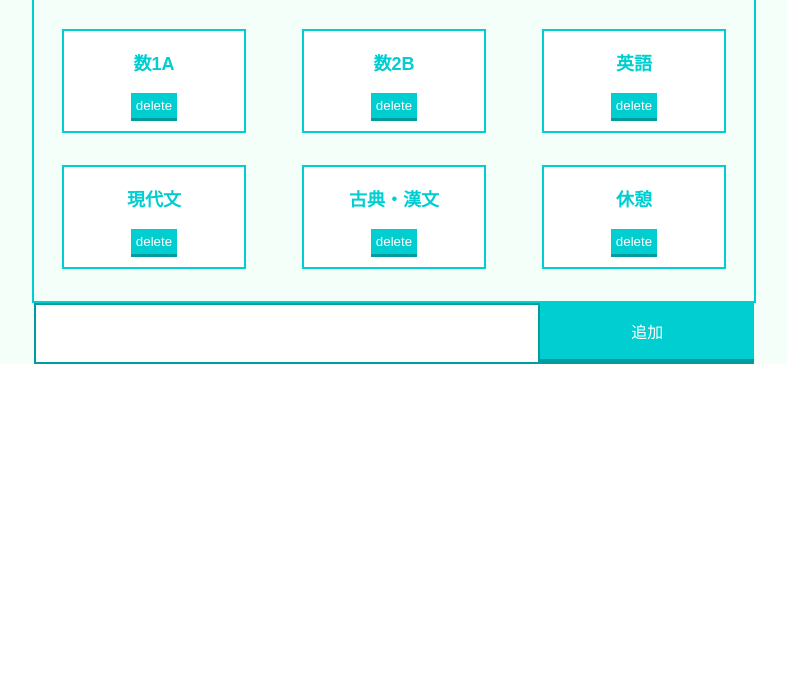
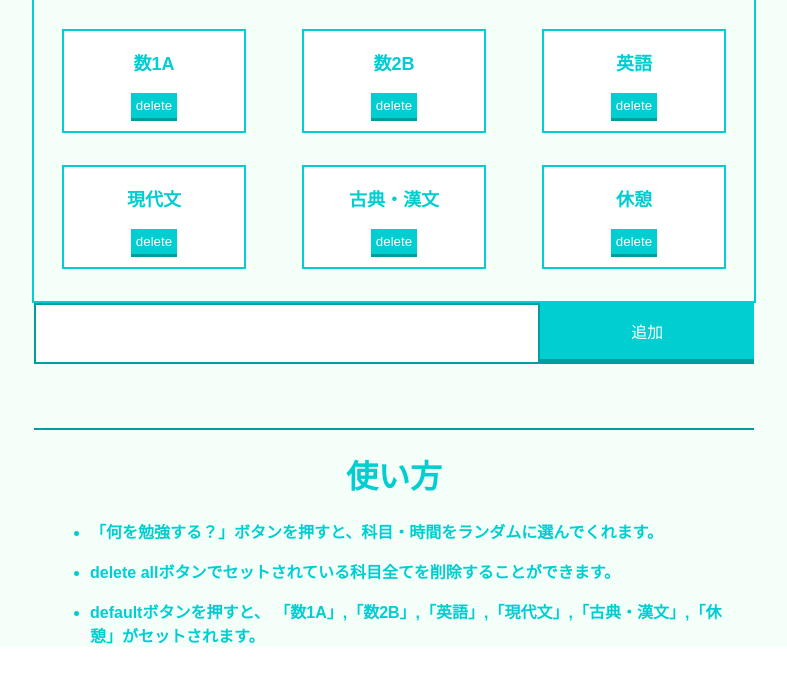
Before and after one commit to Kotaro456/react-Pickup-study, a React app: page / in a window 1280 px wide. Shown: the part 563-1246 px from the top of the page, without its empty margins (246-1033 px from the left). Before the commit the page ends 991 px from the top, so only its background shows below. Built offline with nearby package versions, Linux system fonts and the light colour scheme.

Commit message:
made Explain component

```diff
--- /dev/null
+++ b/src/components/Explain.js
@@ -0,0 +1,27 @@
+import React from "react";
+
+class Explain extends React.Component {
+  render() {
+    return (
+      <div className="explain">
+        <h1 className="explain__title">使い方</h1>
+        <ul className="explain__lists">
+          <li className="explain__lists-list">
+            「何を勉強する？」ボタンを押すと、科目・時間をランダムに選んでくれます。
+          </li>
+
+          <li className="explain__lists-list">
+            delete allボタンでセットされている科目全てを削除することができます。
+          </li>
+
+          <li className="explain__lists-list">
+            defaultボタンを押すと、
+            「数1A」,「数2B」,「英語」,「現代文」,「古典・漢文」,「休憩」がセットされます。
+          </li>
+        </ul>
+      </div>
+    );
+  }
+}
+
+export default Explain;
--- a/src/components/PickUpStudy.js
+++ b/src/components/PickUpStudy.js
@@ -4,6 +4,7 @@ import PickUp from "./PickUp";
 import AddOption from "./AddOption";
 import Options from "./Options";
 import Modal from "./Modal";
+import Explain from "./Explain";
 
 class PickUpStudy extends React.Component {
   constructor(props) {
@@ -34,7 +35,9 @@ class PickUpStudy extends React.Component {
   }
 
   defaultBack() {
-    this.setState({ subjects: ["数1A", "数2B", "英語", "現代文", "古典・漢文", "休憩"] });
+    this.setState({
+      subjects: ["数1A", "数2B", "英語", "現代文", "古典・漢文", "休憩"],
+    });
   }
 
   deleteOne(removeSubject) {
@@ -141,7 +144,6 @@ class PickUpStudy extends React.Component {
           )
         }
 
-
         <PickUp handleOpenModal={this.handleOpenModal} />
         <Options
           subjects={this.state.subjects}
@@ -152,6 +154,7 @@ class PickUpStudy extends React.Component {
           studyTime={this.state.studyTime}
         />
         <AddOption subjects={this.state.subjects} addOption={this.addOption} />
+        <Explain />
       </div>
     );
   }
--- /dev/null
+++ b/src/styles/base/components/_explain.scss
@@ -0,0 +1,26 @@
+@mixin mq($breakpoint: md) {
+  @media #{map-get($breakpoints, $breakpoint)} {
+    @content;
+  }
+}
+
+.explain {
+  width: 90%;
+  margin: $s-size auto $xxl-size auto;
+  border-top: 2px solid darken($darkturquoise, 10%);
+
+  &__title {
+    text-align: center;
+    font-size: $l-size;
+  }
+
+  &__lists {
+    width: 90%;
+    margin: 0 auto;
+
+    &-list {
+      margin-bottom: $m-size;
+      font-weight: 600;
+    }
+  }
+}
--- a/src/styles/style.scss
+++ b/src/styles/style.scss
@@ -1,9 +1,10 @@
-@import './base/settings';
-@import './base/base';
-@import './base/components/pickUpStudy';
-@import './base/components/header';
-@import './base/components/pickup';
-@import './base/components/options';
-@import './base/components/addoption';
-@import './base/components/option';
-@import './base/components/_modal';
+@import "./base/settings";
+@import "./base/base";
+@import "./base/components/pickUpStudy";
+@import "./base/components/header";
+@import "./base/components/pickup";
+@import "./base/components/options";
+@import "./base/components/addoption";
+@import "./base/components/option";
+@import "./base/components/modal";
+@import "./base/components/explain";
```
Lines whose indentation alone changed are shown as unchanged.
